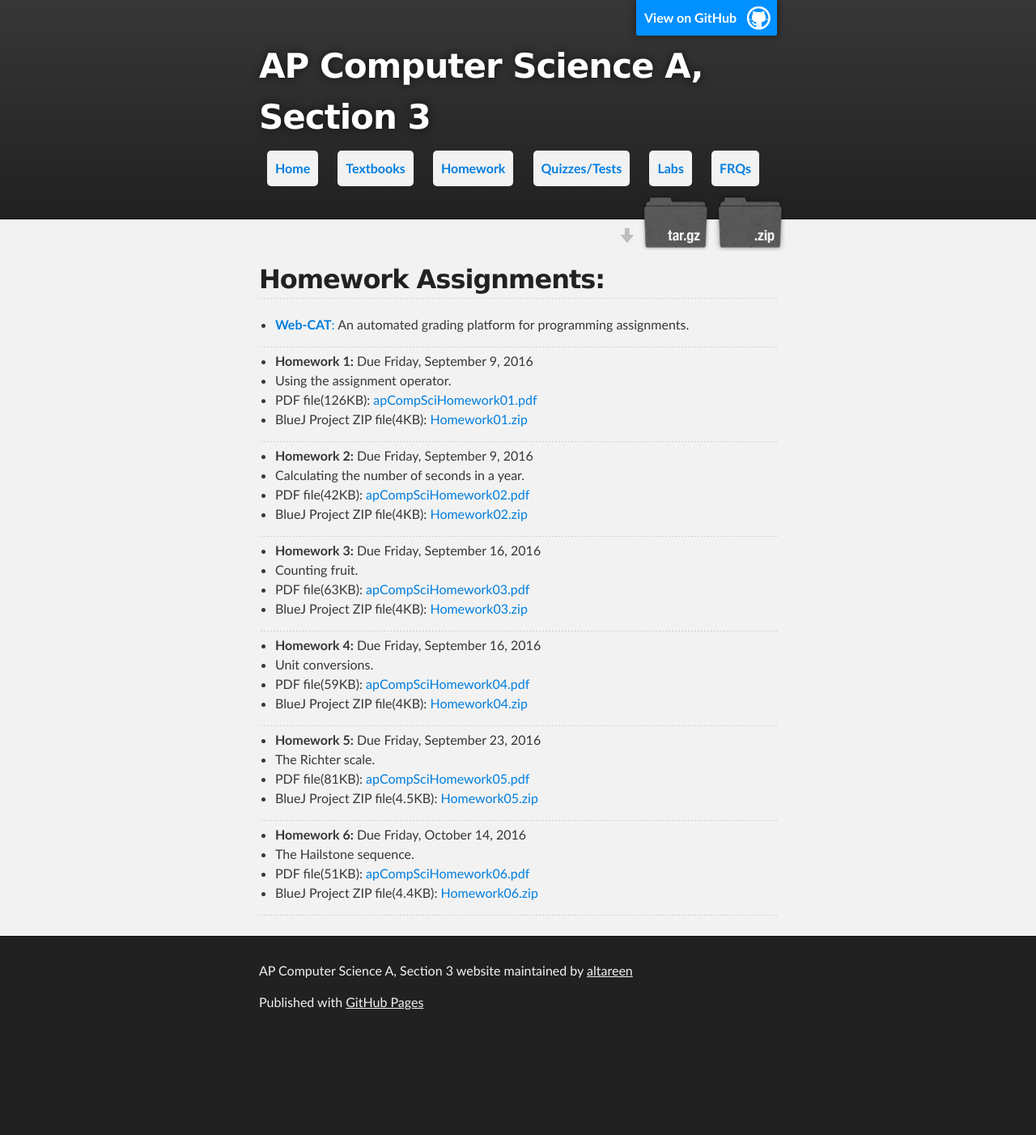
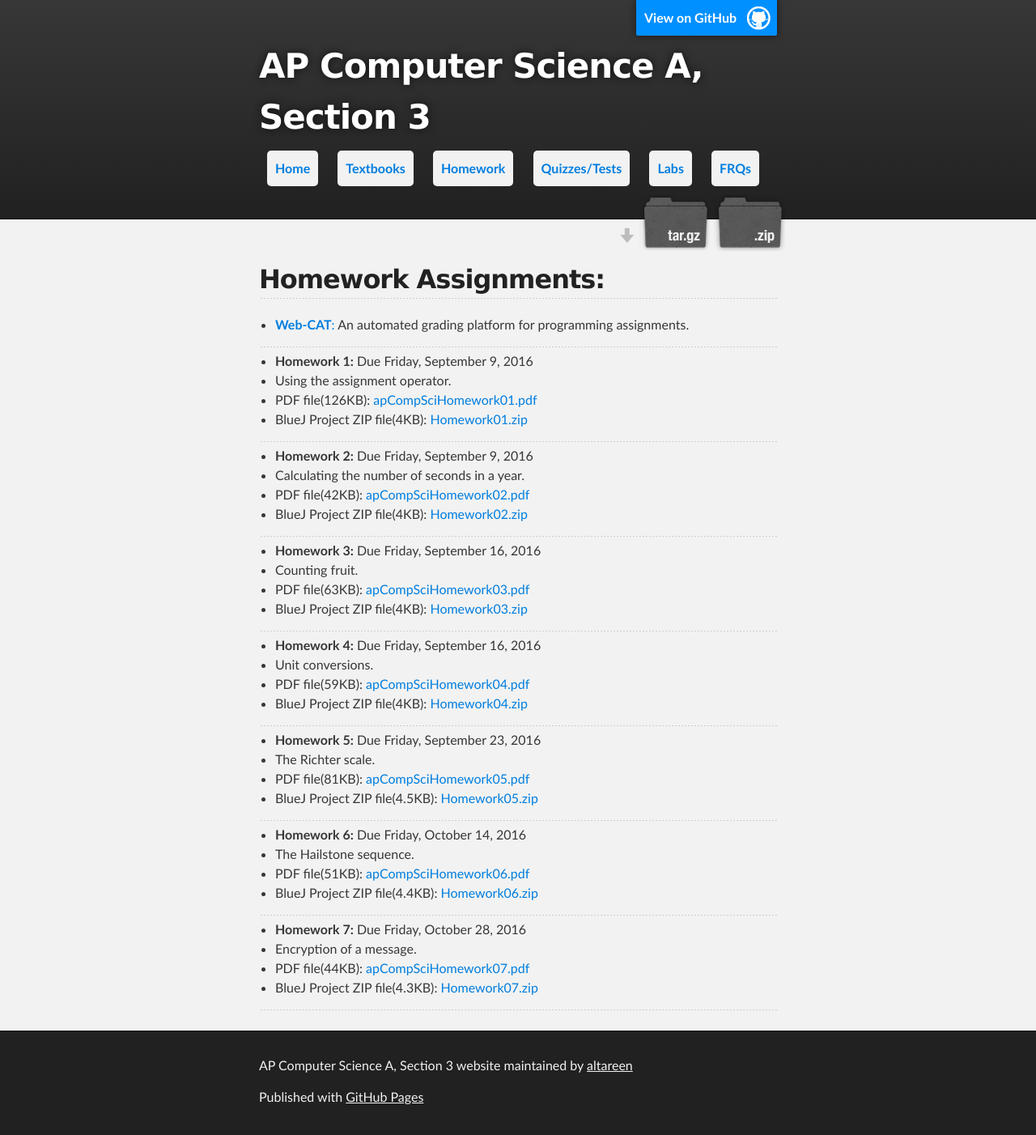
Before and after one commit to ynot1609/apcompsci3, a Jekyll site: the page built from homework/index.md, in a window 1280 px wide. Shown: the whole page at 81% size. Built offline with Jekyll 4.4.1, drawn with Linux system fonts in a browser that asks for light colours; before the commit the page ends 1285 px from its top, so only the background shows below that.

Commit message:
Added HW7

```diff
--- a/homework/index.md
+++ b/homework/index.md
@@ -49,3 +49,10 @@ title: Homework Assignments
 + BlueJ Project ZIP file(4.4KB): [Homework06.zip](/apcompsci3/assets/Homework06.zip)
 
 ---
+
++ **Homework 7:** Due Friday, October 28, 2016
++ Encryption of a message.
++ PDF file(44KB): [apCompSciHomework07.pdf](/apcompsci3/assets/apCompSciHomework07.pdf)
++ BlueJ Project ZIP file(4.3KB): [Homework07.zip](/apcompsci3/assets/Homework07.zip)
+
+---
```
Also changed, not shown: 2 other files.
